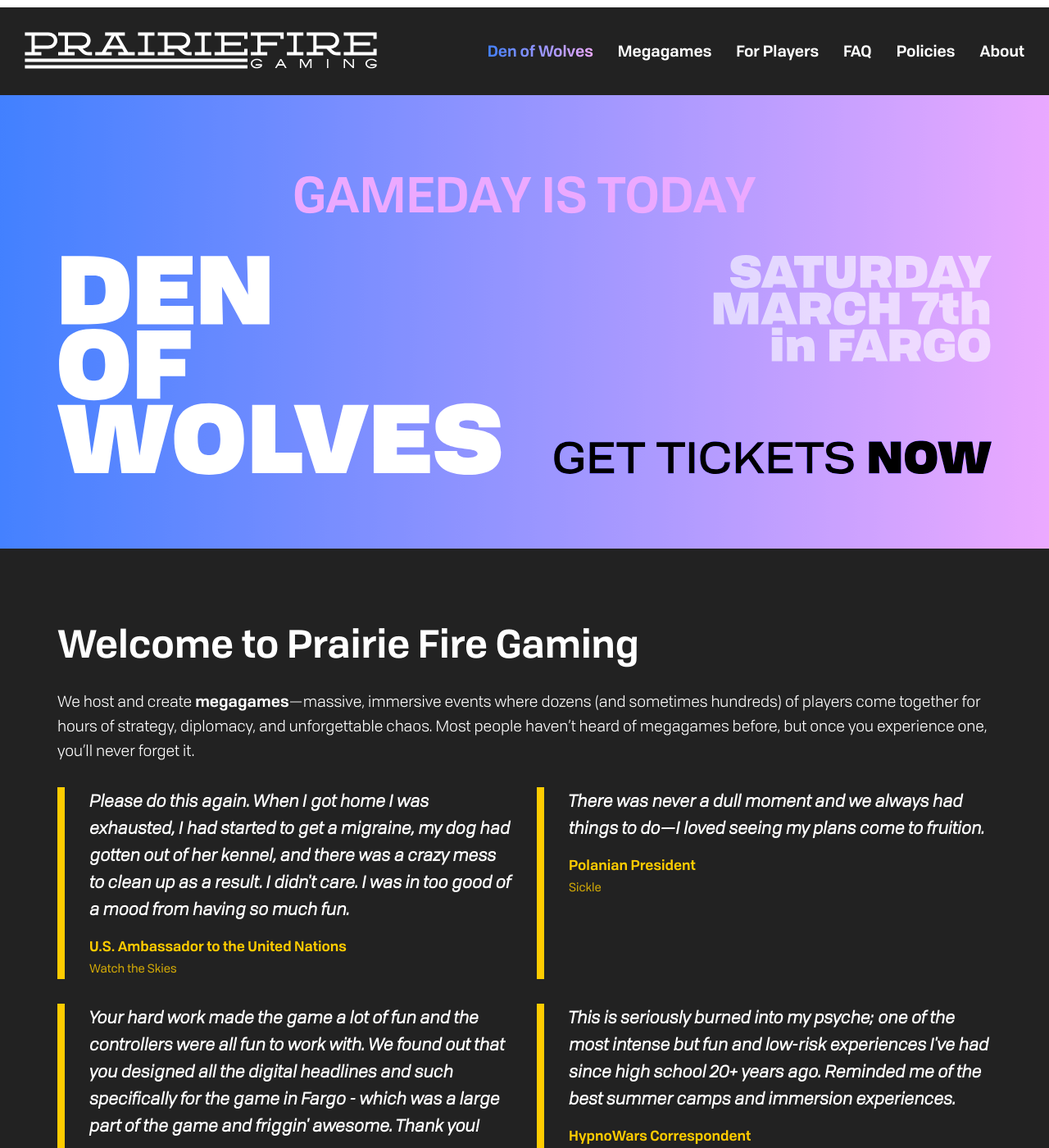
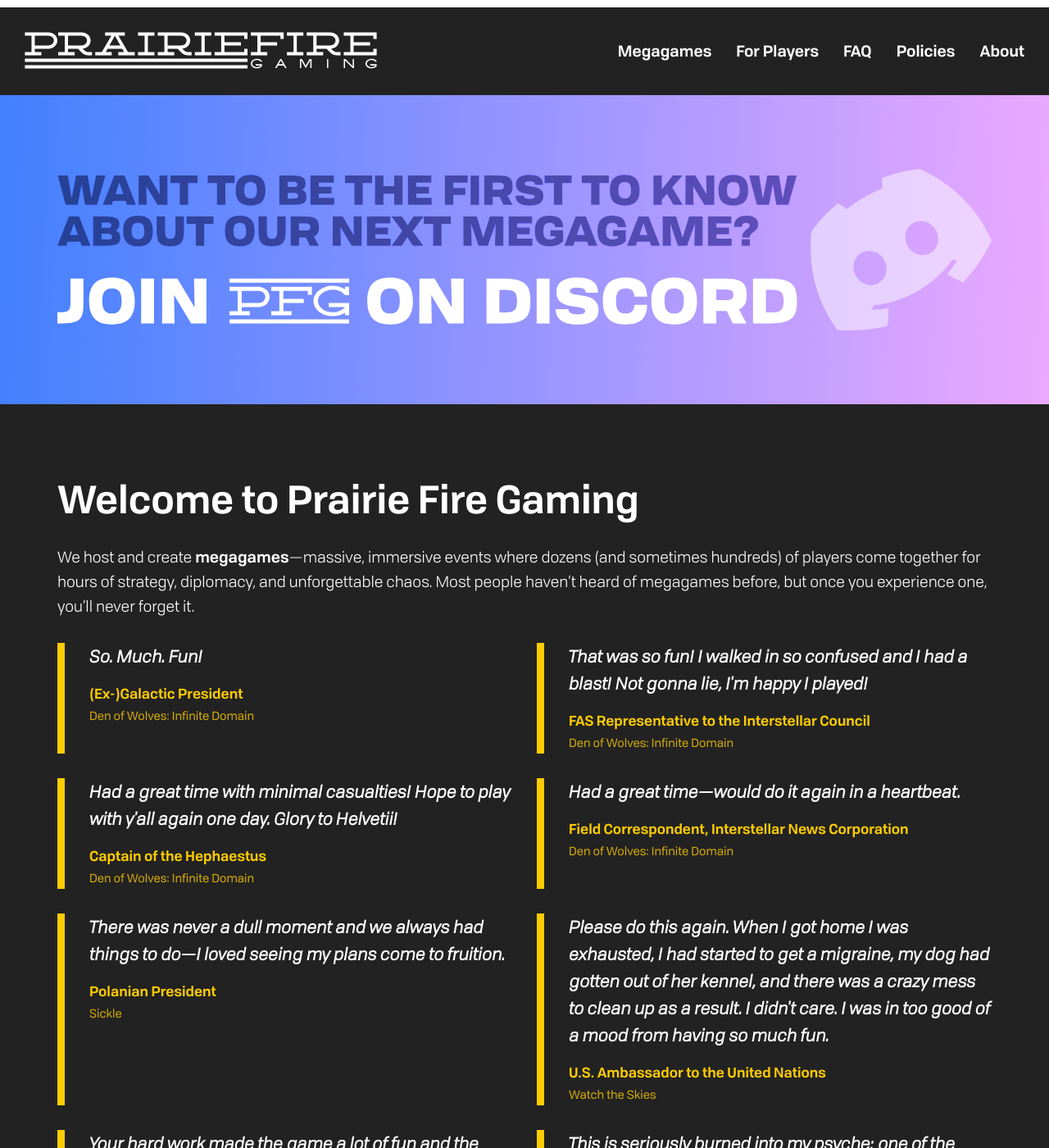
Before and after one commit to jedlimke/prairiefiregaming.com, a Jekyll site: the page built from index.md, in a window 1280 px wide and 1400 px high. Shown: the whole window at 82% size. Built offline with Jekyll 4.4.1, drawn with Linux system fonts in a browser that asks for light colours; some of the changed text lies outside the part shown.

Commit message:
Added discord banner, added pull quotes, removed DoW config, added discord link.

```diff
--- a/_config.yml
+++ b/_config.yml
@@ -34,7 +34,9 @@
 # Social Links
 # Used by custom social.html include
 # =============================================================================
-facebook_username: prairiefiregaming
+discord_url: https://discord.gg/jKqZpdRQVW
+facebook_username: PrairieFireGaming
+facebook_url: https://www.facebook.com/PrairieFireGaming
 
 # Contact email (shows in footer)
 email: info@prairiefiregaming.com
@@ -44,7 +46,7 @@
 
 # Only show these pages in the top navigation
 header_pages:
-  - megagames/den-of-wolves-2026.md
+  # - megagames/den-of-wolves-2026.md
   - megagames/index.md
   - about/for-players.md
   - about/faq.md
--- a/_includes/footer.html
+++ b/_includes/footer.html
@@ -32,8 +32,11 @@
 
 	{%- comment -%} Contact info {%- endcomment -%}
 	<div class="footer-contact">
+		{%- if site.discord_url -%}
+		<a href="{{ site.discord_url | escape }}">Discord</a>
+		{%- endif -%}
 		{%- if site.facebook_username -%}
-		<a href="https://www.facebook.com/{{ site.facebook_username | cgi_escape | escape }}">@{{ site.facebook_username | escape }}</a>
+		<a href="https://www.facebook.com/{{ site.facebook_username | cgi_escape | escape }}">Facebook</a>
 		{%- endif -%}
 		{%- if site.email -%}
 		<a href="mailto:{{ site.email }}">{{ site.email }}</a>
--- a/_layouts/home.html
+++ b/_layouts/home.html
@@ -11,12 +11,20 @@
 
 		<main id="main-content" class="layout-area--content">
 
-			<a href="{{ '/megagames/den-of-wolves-2026/' | relative_url }}" class="hero" aria-label="Learn more about Den of Wolves: Infinite Domain - March 7, 2026">
+			<!-- <a href="{{ '/megagames/den-of-wolves-2026/' | relative_url }}" class="hero" aria-label="Learn more about Den of Wolves: Infinite Domain - March 7, 2026">
 				<div class="hero-content">
 
 					{%- include countdown.html target="2026-03-07T09:30:00-06:00" -%}
 
 					<img src="{{ '/assets/megagames/dow--homepage-vector.svg' | relative_url }}" alt="Get tickets now!" class="hero-logo">
+
+				</div>
+			</a> -->
+
+			<a href="{{ site.discord_url }}" class="hero" aria-label="Want to be the first to know about our next megagame? Join us on Discord!">
+				<div class="hero-content">
+
+					<img src="{{ '/assets/index--discord-banner.svg' | relative_url }}" alt="Join us on Discord!" class="hero-logo">
 
 				</div>
 			</a>
--- a/index.md
+++ b/index.md
@@ -10,12 +10,28 @@
 
 <div class="pull-quotes-grid">
 	<a class="pull-quote" href="/news/2017/12/02/watch-the-skies">
-  		<p>Please do this again. When I got home I was exhausted, I had started to get a migraine, my dog had gotten out of her kennel, and there was a crazy mess to clean up as a result. I didn't care. I was in too good of a mood from having so much fun.</p>
-		<cite>U.S. Ambassador to the United Nations<span class="game-title">Watch the Skies</span></cite>
+  		<p>So. Much. Fun!</p>
+		<cite>(Ex-)Galactic President<span class="game-title">Den of Wolves: Infinite Domain</span></cite>
+	</a>
+	<a class="pull-quote" href="/news/2017/12/02/watch-the-skies">
+  		<p>That was so fun! I walked in so confused and I had a blast! Not gonna lie, I'm happy I played!</p>
+		<cite>FAS Representative to the Interstellar Council<span class="game-title">Den of Wolves: Infinite Domain</span></cite>
+	</a>
+	<a class="pull-quote" href="/news/2019/06/08/sickle">
+		<p>Had a great time with minimal casualties! Hope to play with y'all again one day. Glory to Helvetii!</p>
+		<cite>Captain of the Hephaestus<span class="game-title">Den of Wolves: Infinite Domain</span></cite>
+	</a>
+	<a class="pull-quote" href="/news/2017/12/02/watch-the-skies">
+  		<p>Had a great time—would do it again in a heartbeat.</p>
+		<cite>Field Correspondent, Interstellar News Corporation<span class="game-title">Den of Wolves: Infinite Domain</span></cite>
 	</a>
 	<a class="pull-quote" href="/news/2019/06/08/sickle">
 		<p>There was never a dull moment and we always had things to do&mdash;I loved seeing my plans come to fruition.</p>
 		<cite>Polanian President<span class="game-title">Sickle</span></cite>
+	</a>
+	<a class="pull-quote" href="/news/2017/12/02/watch-the-skies">
+  		<p>Please do this again. When I got home I was exhausted, I had started to get a migraine, my dog had gotten out of her kennel, and there was a crazy mess to clean up as a result. I didn't care. I was in too good of a mood from having so much fun.</p>
+		<cite>U.S. Ambassador to the United Nations<span class="game-title">Watch the Skies</span></cite>
 	</a>
 	<a class="pull-quote" href="/news/2017/12/02/watch-the-skies">
 		<p>Your hard work made the game a lot of fun and the controllers were all fun to work with. We found out that you designed all the digital headlines and such specifically for the game in Fargo - which was a large part of the game and friggin' awesome. Thank you!</p>
```
Also changed, not shown: other parts of index.md (+1 -1 lines), assets/index--discord-banner--source.svg (added), assets/index--discord-banner.svg (added), assets/index--megagame-banner.svg (added), assets/prairiefiregaming-discord-server.svg (added).
